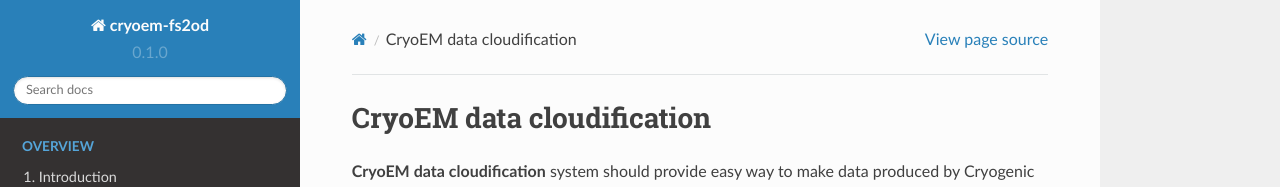
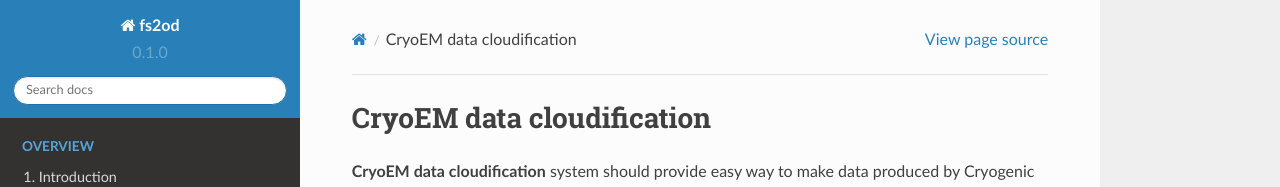
Before and after one commit to svobtom/onedata4sci, a Sphinx documentation site: the page built from docs/source/index.rst, in a window 1280 px wide. Shown: the top 187 px of the page. Built offline with Sphinx 7.4.7 and the Read the Docs theme 2.0.0, drawn with Linux system fonts in a browser that asks for light colours.

Commit message:
Change project name

```diff
--- a/docs/source/conf.py
+++ b/docs/source/conf.py
@@ -2,7 +2,7 @@
 
 # -- Project information
 
-project = 'cryoem-fs2od'
+project = 'fs2od'
 copyright = '2022, Masaryk University'
 author = 'Tomáš Svoboda, Aleš Křenek'
 
--- a/pyproject.toml
+++ b/pyproject.toml
@@ -3,6 +3,6 @@ requires = ["flit_core >=3.2,<4"]
 build-backend = "flit_core.buildapi"
 
 [project]
-name = "cryoem-fs2od"
+name = "fs2od"
 authors = [{name = "Tomáš Svoboda", email = "svoboda@ics.muni.cz"}, {name = "Aleš Křenek", email = "ljocha@ics.muni.cz"}]
 dynamic = ["version", "description"]
```
